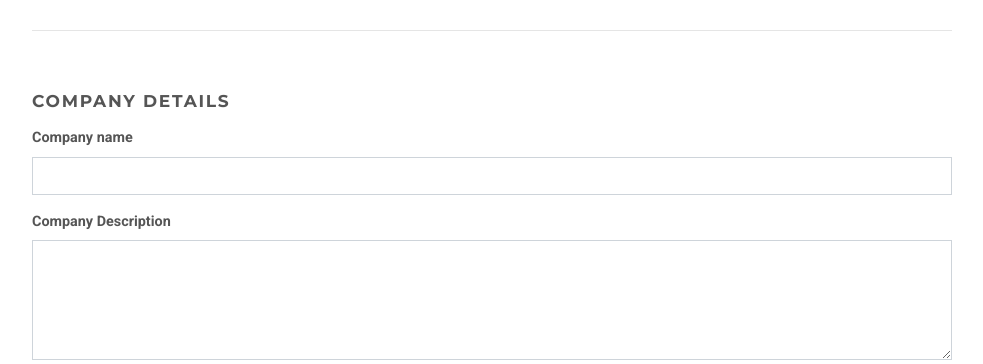
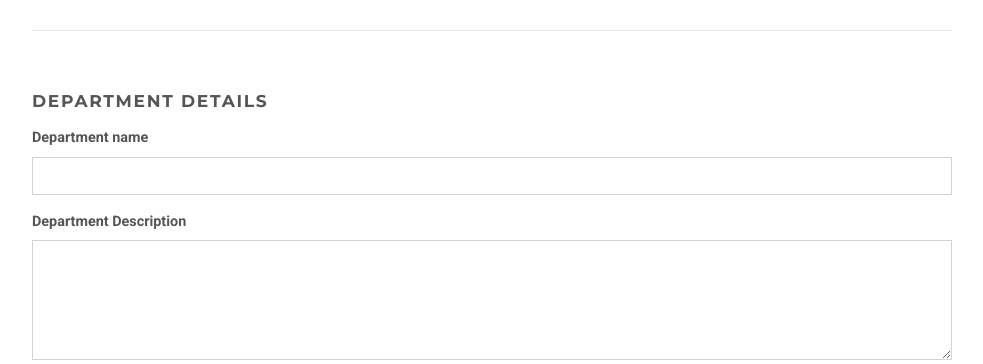
Before and after one commit to aayush722/RMS-Oxfam, a Django app: page /employer/jobs/create in a window 1280 px wide. Shown: the part 1237-1601 px from the top of the page, without its empty margins (148-1131 px from the left). Run offline with Django 3.2, Linux system fonts and the light colour scheme; a user stored in the database is signed in; some libraries are stand-ins or nearby versions.

Commit message:
company name changed to department

```diff
--- a/django-job-portal-master/templates/jobs/create.html
+++ b/django-job-portal-master/templates/jobs/create.html
@@ -112,19 +112,19 @@
                         </div>
                         <div class="row">
                             <div class="col-lg-12">
-                                <h4>Company details</h4>
+                                <h4>Department details</h4>
                             </div>
                         </div>
                         <div class="row">
                             <div class="col-lg-12 form-group">
-                                <label for="company_name">Company name</label>
+                                <label for="company_name">Department name</label>
                                 <input id="company_name" name="company_name" type="text" class="form-control" value="{{ form.company_name.value|default_if_none:"" }}">
                             </div>
                         </div>
                         <div class="row">
                             <div class="col-lg-12 form-group">
 {#                                <p class="text-danger">{{ form.company_description.errors }}</p>#}
-                                <label for="company_description">Company Description</label>
+                                <label for="company_description">Department Description</label>
                                 <textarea id="company_description" name="company_description" rows="3"
                                           class="form-control">{{ form.company_description.value|default_if_none:"" }}</textarea>
                             </div>
```
Also changed, not shown: django-job-portal-master/manage.py (line endings or trailing spaces).
